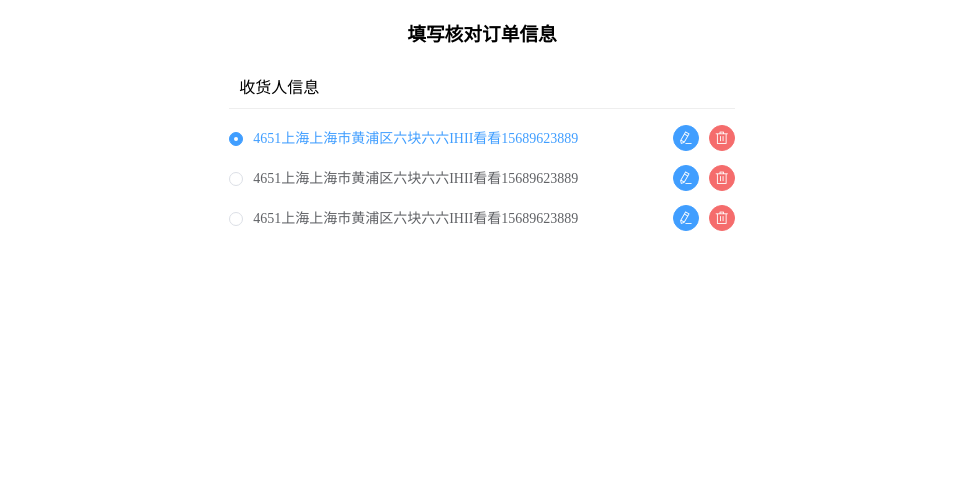
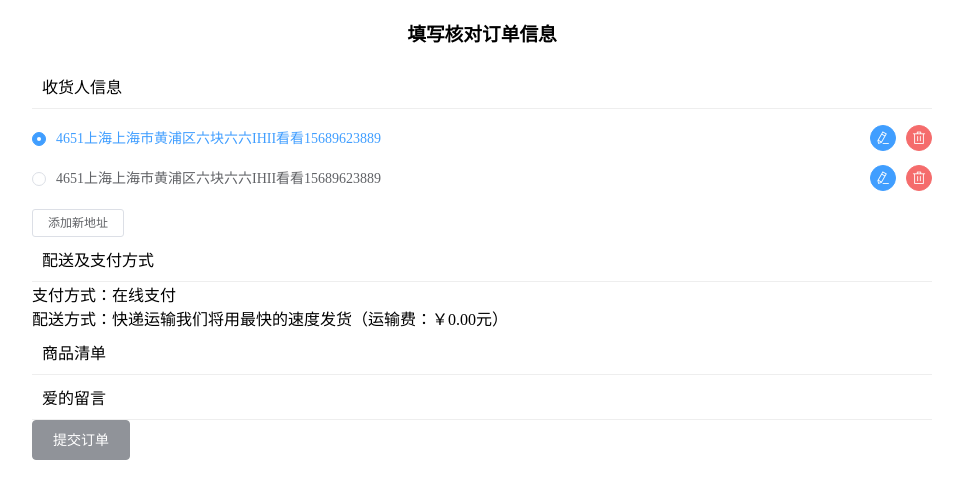
Before and after one commit to AmbitionJs/roseOnly, a Vue app: page /submitOrder in a window 1280 px wide. Shown: the top 498 px of the page, without its empty margins (158-1121 px from the left). Built offline with nearby package versions, Linux system fonts and the light colour scheme.

Commit message:
添加了addAddress.vue组件，删除了submitOrderAddress.vue，以及修改了提交订单和忘记密码页面

```diff
--- /dev/null
+++ b/src/components/zjl/AddAddress.vue
@@ -0,0 +1,88 @@
+<template>
+  <div class="add-address">
+    <el-form label-position="right" label-width="80px" :model="address">
+      <el-form-item label="收 货 人 ">
+        <el-input v-model="address.receiver"></el-input>
+      </el-form-item>
+      <el-form-item label="手机号码">
+        <el-input v-model="address.telphone"></el-input>
+      </el-form-item>
+      <el-form-item label="省份">
+        <el-select v-model="province" placeholder="请选择">
+          <el-option
+            v-for="item in options"
+            :key="item.value"
+            :label="item.label"
+            :value="item.value"
+          ></el-option>
+        </el-select>
+        <el-select v-model="city" placeholder="请选择">
+          <el-option
+            v-for="item in options"
+            :key="item.value"
+            :label="item.label"
+            :value="item.value"
+          ></el-option>
+        </el-select>
+        <el-select v-model="countyArea" placeholder="请选择">
+          <el-option
+            v-for="item in options"
+            :key="item.value"
+            :label="item.label"
+            :value="item.value"
+          ></el-option>
+        </el-select>
+      </el-form-item>
+      <el-form-item label="地址">
+        <el-input v-model="address.detail"></el-input>
+      </el-form-item>
+      <el-form-item>
+        <el-button size="small" @click="cancel">取消</el-button>
+        <el-button type="primary" size="small">保存</el-button>
+      </el-form-item>
+    </el-form>
+  </div>
+</template>
+
+<script>
+export default {
+  props: ['flag'],
+  data() {
+    return {
+      address: {
+        receiver: "",
+        telphone: "",
+        detail: ""
+      },
+      value: "",
+      province: "",
+      city: "",
+      countyArea: "",
+      options: [{
+          value: '选项1',
+          label: '黄金糕'
+        }, {
+          value: '选项2',
+          label: '双皮奶'
+        }, {
+          value: '选项3',
+          label: '蚵仔煎'
+        }, {
+          value: '选项4',
+          label: '龙须面'
+        }, {
+          value: '选项5',
+          label: '北京烤鸭'
+        }],
+    };
+  },
+  methods: {
+    cancel() {
+      this.$emit('flag')
+    }
+  }
+};
+</script>
+
+<style>
+</style>
--- a/src/components/zjl/SubmitOrderAddress.vue
+++ /dev/null
@@ -1,112 +0,0 @@
-<template>
-  <div class="submit-order-address">
-    <div class="title">收货人信息</div>
-    <!-- <div class="address-list">
-      <div class="item">
-        <span class="check-address">
-           <el-radio  label=""></el-radio>
-        </span>
-        <span class="receiver">{{address.receiver}}</span>
-        <span class="address">{{address.province + address.city + address.countyArea + address.detail}}</span>
-        <span class="telphone">{{address.cellphone}}</span>
-      </div>
-      <div class="opreate">
-        <el-button type="primary" icon="el-icon-edit" circle></el-button>
-        <el-button type="danger" icon="el-icon-delete" circle></el-button>
-      </div>
-    </div> -->
-    <el-radio-group v-model="radio">
-      <el-radio :label="item.aId" v-for="item in address" :key="item.aId" @change="getId($event)">
-        <div class="address">
-          <span class="receiver">{{item.receiver}}</span>
-          <span class="address">{{item.province + item.city + item.countyArea + item.detail}}</span>
-          <span class="telphone">{{item.cellphone}}</span>
-        </div>
-        <div class="opreate">
-          <el-tooltip class="item" effect="dark" content="编辑" placement="left">
-          <el-button type="primary" icon="el-icon-edit" circle></el-button>
-          </el-tooltip>
-          <el-tooltip class="item" effect="dark" content="删除" placement="left">
-          <el-button type="danger" icon="el-icon-delete" circle></el-button>
-          </el-tooltip>
-        </div>
-      </el-radio>
-    </el-radio-group>
-  </div>
-</template>
-
-<script>
-export default {
-  data() {
-    return {
-      radio: 1,
-      address: [
-        {
-          aId: 1,
-          province: '上海',
-          city: '上海市',
-          countyArea: '黄浦区',
-          detail: '六块六六IHII看看',
-          receiver: '4651',
-          cellphone: '15689623889'
-        },
-        {
-          aId: 2,
-          province: '上海',
-          city: '上海市',
-          countyArea: '黄浦区',
-          detail: '六块六六IHII看看',
-          receiver: '4651',
-          cellphone: '15689623889'
-        },
-        {
-          aId: 3,
-          province: '上海',
-          city: '上海市',
-          countyArea: '黄浦区',
-          detail: '六块六六IHII看看',
-          receiver: '4651',
-          cellphone: '15689623889'
-        }
-      ]
-    }
-  },
-  methods: {
-    getId(event) {
-      console.log(event)
-      const add = this.address.filter(item => {
-        if(item.aId == event) {
-          return item
-        }
-      })
-      console.log(add)
-    }
-  }
-}
-</script>
-
-<style>
-.title {
-  padding: 10px;
-  border-bottom: 1px solid #eee;
-}
-.el-radio-group {
-  padding: 10px 0;
-  display: block;
-}
-label.el-radio {
-  display: block;
-  margin-right: 0;
-  line-height: 40px;
-}
-.address, .opreate {
-  display: inline-block;
-}
-.opreate {
-  float: right;
-}
-
-.el-button.is-circle {
-  padding: 5px;
-}
-</style>
--- a/src/views/zjl/ForgotPassword.vue
+++ b/src/views/zjl/ForgotPassword.vue
@@ -145,8 +145,12 @@ export default {
             if(this.step3.pass === this.step3.checkPass) {
               this.active = 3
               // 第四步：完成，跳转登录界面
-                setTimeout(() => {
+              this.axios.post('/users/newpass', {
+                password: this.step3.checkPass
+              }).then(res => {
+                if(res) setTimeout(() => {
                   this.active = 4
+
                     if(this.active == 4) {
                       setTimeout(() => {
                         console.log('denglu')
@@ -154,6 +158,7 @@ export default {
                       },3000)
                   }
                 },300)
+              }).catch(err => {console.log(err)})
             }
             else this.errorAlert('两次密码输入不正确')
           } else this.errorAlert('密码格式不正确')
--- a/src/views/zjl/SubmitOrder.vue
+++ b/src/views/zjl/SubmitOrder.vue
@@ -3,25 +3,123 @@
     <div class="submit-order-title">
       <h3>填写核对订单信息</h3>
     </div>
-    <SubmitOrderAddress />
+    <!-- 收货人信息 -->
+    <section class="submit-order-address">
+      <div class="title">收货人信息</div>
+      <el-radio-group v-model="radio" class="address-list">
+        <el-radio :label="item.aId" v-for="item in address" :key="item.aId" @change="getId($event)">
+          <div class="address">
+            <span class="receiver">{{item.receiver}}</span>
+            <span class="address">{{item.province + item.city + item.countyArea + item.detail}}</span>
+            <span class="telphone">{{item.cellphone}}</span>
+          </div>
+          <div class="opreate">
+            <el-tooltip class="item" effect="dark" content="编辑" placement="left">
+              <el-button type="primary" icon="el-icon-edit" circle></el-button>
+            </el-tooltip>
+            <el-tooltip class="item" effect="dark" content="删除" placement="left">
+              <el-button type="danger" icon="el-icon-delete" circle></el-button>
+            </el-tooltip>
+          </div>
+        </el-radio>
+      </el-radio-group>
+      <el-button size="mini" @click="flag = !flag">添加新地址</el-button>
+    </section>
+    <AddAddress v-if="flag" @flag="flag1"/>
+    <!-- 配送及支付方式 -->
+    <section class="submit-order-ways">
+      <div class="title">配送及支付方式</div>
+      <div class="payWay">
+        <span>支付方式：</span>
+        <span>在线支付</span>
+      </div>
+      <div class="sendWay">
+        <span>配送方式：</span>
+        <span>快递运输</span>
+        <span>我们将用最快的速度发货（运输费：￥0.00元）</span>
+      </div>
+    </section>
+    <!-- 商品清单 -->
+    <section class="submit-order-goodlist">
+      <div class="title">商品清单</div>
+    </section>
+    <!-- 爱的留言 -->
+    <section class="submit-order-message">
+      <div class="title">爱的留言</div>
+    </section>
+    <el-button type="info">提交订单</el-button>
   </div>
 </template>
 
 <script>
-import SubmitOrderAddress from '@/components/zjl/SubmitOrderAddress.vue'
+import AddAddress from "@/components/zjl/AddAddress.vue"
 export default {
   components: {
-    SubmitOrderAddress
+    AddAddress
+  },
+  data() {
+    return {
+      flag: false,
+      radio: 1,
+      address: [
+        {
+          aId: 1,
+          province: '上海',
+          city: '上海市',
+          countyArea: '黄浦区',
+          detail: '六块六六IHII看看',
+          receiver: '4651',
+          cellphone: '15689623889'
+        },
+        {
+          aId: 2,
+          province: '上海',
+          city: '上海市',
+          countyArea: '黄浦区',
+          detail: '六块六六IHII看看',
+          receiver: '4651',
+          cellphone: '15689623889'
+        }
+      ]
+    };
+  },
+  methods: {
+    flag1() {
+       this.flag = false
+    }
   }
-}
+};
 </script>
 
 <style>
 .submit-order {
-  width: 40%;
+  width: 900px;
   margin: 0 auto;
 }
 .submit-order-title {
   text-align: center;
 }
+.title {
+  padding: 10px;
+  border-bottom: 1px solid #eee;
+}
+.el-radio-group {
+  padding: 10px 0;
+  display: block;
+}
+label.el-radio {
+  display: block;
+  margin-right: 0;
+  line-height: 40px;
+}
+.address, .opreate {
+  display: inline-block;
+}
+.opreate {
+  float: right;
+}
+
+.el-button.is-circle {
+  padding: 5px;
+}
 </style>
```
